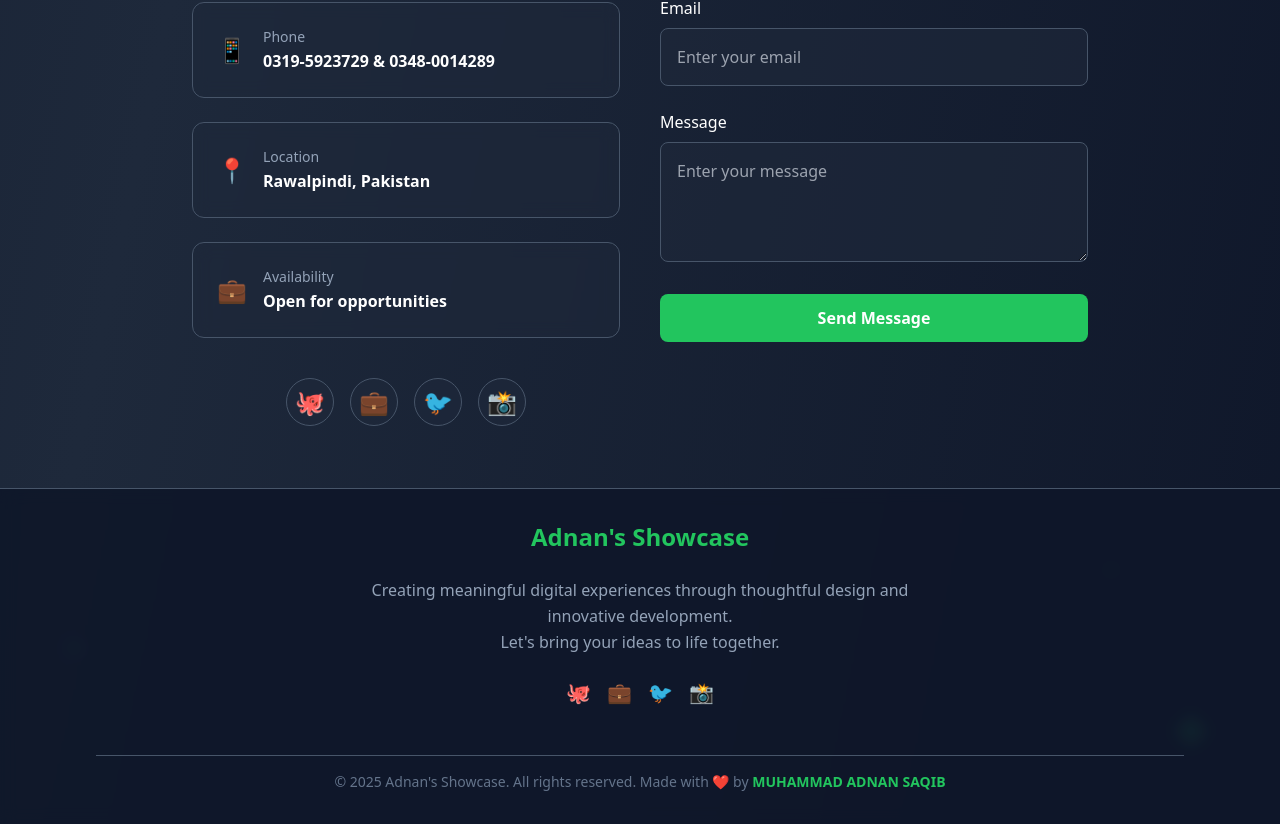
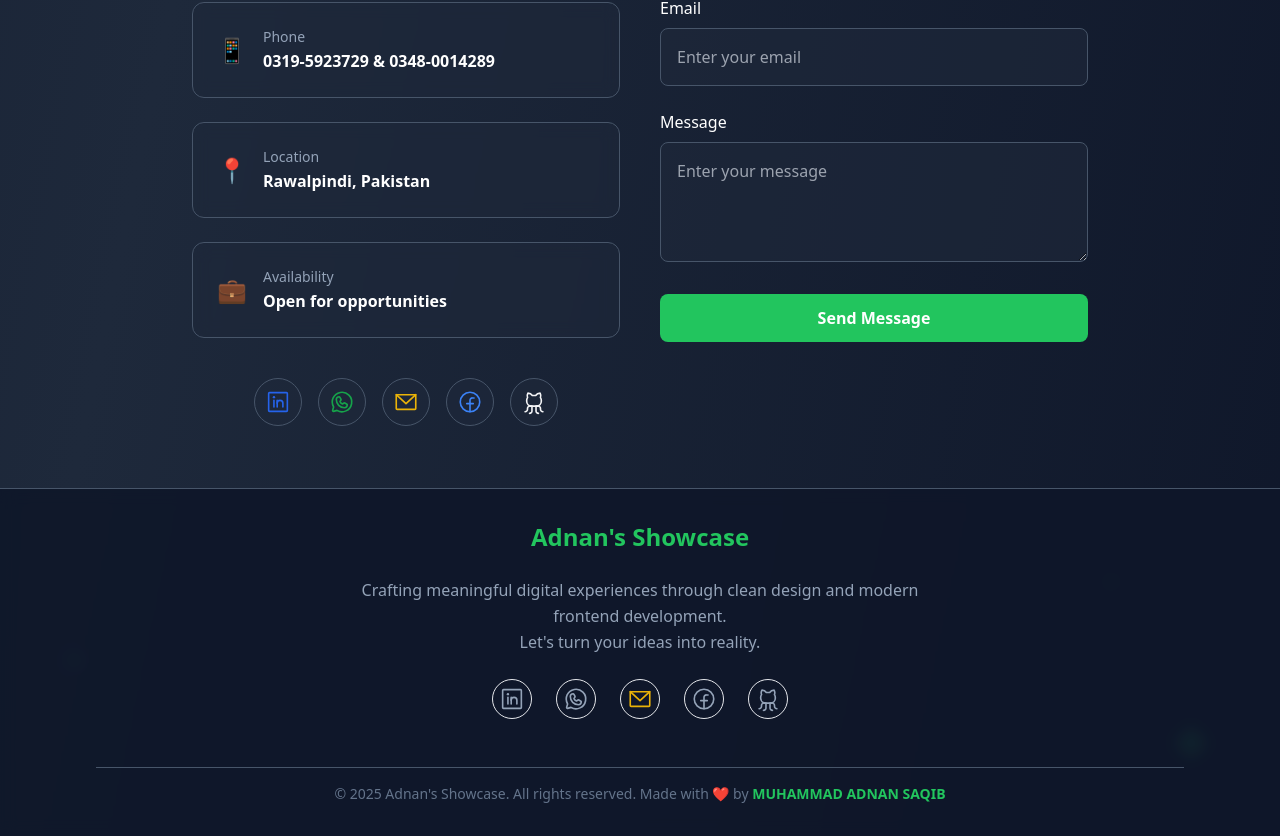
Before and after one commit to AdnanSaqib123/adnans-showcase, a React (Vite) app: page / in a window 1280 px wide. Shown: the part 5372-6208 px from the top of the page. Built offline with nearby package versions, Linux system fonts and the light colour scheme.

Commit message:
added social links, icon & move data to data file

```diff
--- a/src/assets/data.js
+++ b/src/assets/data.js
@@ -61,10 +61,36 @@ export const contactInfo = [
 
 // This is the data for the social links section
 export const socialLinks = [
-  { icon: '🐙', url: 'https://github.com' },
-  { icon: '💼', url: 'https://linkedin.com' },
-  { icon: '🐦', url: 'https://twitter.com' },
-  { icon: '📸', url: 'https://instagram.com' }
+  {
+    iconName: 'LinkedinLogo',
+    label: 'LinkedIn',
+    href: 'https://www.linkedin.com/in/muhammad-adnan-saqib',
+    color: 'text-blue-600 hover:text-blue-700'
+  },
+  {
+    iconName: 'WhatsappLogo',
+    label: 'WhatsApp',
+    href: 'https://wa.me/+923195923729',
+    color: 'text-green-600 hover:text-green-700'
+  },
+  {
+    iconName: 'EnvelopeSimple',
+    label: 'Gmail',
+    href: 'https://mail.google.com/mail/?view=cm&to=adnansaqib205@gmail.com',
+    color: 'text-yellow-500 hover:text-yellow-700'
+  },
+  {
+    iconName: 'FacebookLogo',
+    label: 'Facebook',
+    href: 'https://facebook.com/adnan.saqib',
+    color: 'text-blue-500 hover:text-blue-600'
+  },
+  {
+    iconName: 'GithubLogo',
+    label: 'GitHub',
+    href: 'https://github.com/adnansaqib123',
+    color: 'text-gray-100 hover:text-gray-300'
+  },
 ];
 
 // This is the data for the courses section
--- a/src/components/Footer.jsx
+++ b/src/components/Footer.jsx
@@ -1,32 +1,38 @@
 import React from 'react';
+import { LinkedinLogo, WhatsappLogo, EnvelopeSimple, FacebookLogo, GithubLogo } from 'phosphor-react';
+import { socialLinks } from '../assets/data';
+
+const iconMap = {
+  LinkedinLogo: <LinkedinLogo size={26} />,
+  WhatsappLogo: <WhatsappLogo size={26} />,
+  EnvelopeSimple: <EnvelopeSimple size={26} />,
+  FacebookLogo: <FacebookLogo size={26} />,
+  GithubLogo: <GithubLogo size={26} />,
+};
 
 const Footer = () => {
-  const socialLinks = [
-    { icon: '🐙', label: 'GitHub' },
-    { icon: '💼', label: 'LinkedIn' },
-    { icon: '🐦', label: 'Twitter' },
-    { icon: '📸', label: 'Instagram' }
-  ];
-
   return (
     <footer className="bg-slate-900/90 backdrop-blur border-t border-slate-600 py-8 text-center w-full">
       <div className="max-w-6xl mx-auto px-4 sm:px-8">
         <div className="flex flex-col items-center gap-4">
           <div className="text-green-500 text-2xl font-bold mb-2">Adnan's Showcase</div>
           <p className="text-slate-400 text-base max-w-xl leading-relaxed">
-            Creating meaningful digital experiences through thoughtful design and innovative development. <br className="block" />
-            Let's bring your ideas to life together.
+            Crafting meaningful digital experiences through clean design and modern frontend development. <br className="block" />
+            Let's turn your ideas into reality.
           </p>
-          <div className="flex gap-4 mt-2">
+          <div className="flex gap-5 sm:gap-6 mt-2">
             {socialLinks.map((social, index) => (
-              <span
+              <a
                 key={index}
+                href={social.href}
+                target="_blank"
+                rel="noopener noreferrer"
                 title={social.label}
-                className="text-slate-400 text-xl transition-colors duration-300 cursor-pointer"
+                className={`text-slate-400 transition-all duration-300 border rounded-full p-1.5 cursor-pointer transform hover:scale-110 ${social.color}`}
                 tabIndex={0}
               >
-                {social.icon}
-              </span>
+                {iconMap[social.iconName]}
+              </a>
             ))}
           </div>
           <div className="text-slate-500 text-sm mt-8 pt-4 border-t border-slate-600 w-full">
--- a/src/pages/Contact.jsx
+++ b/src/pages/Contact.jsx
@@ -1,5 +1,14 @@
 import React, { useState } from 'react';
+import { LinkedinLogo, WhatsappLogo, EnvelopeSimple, FacebookLogo, GithubLogo } from 'phosphor-react';
 import { contactInfo, socialLinks } from '../assets/data.js';
+
+const iconMap = {
+  LinkedinLogo: <LinkedinLogo size={26} />,
+  WhatsappLogo: <WhatsappLogo size={26} />,
+  EnvelopeSimple: <EnvelopeSimple size={26} />,
+  FacebookLogo: <FacebookLogo size={26} />,
+  GithubLogo: <GithubLogo size={26} />,
+};
 
 const Contact = () => {
   const [status, setStatus] = useState(null);
@@ -23,16 +32,17 @@ const Contact = () => {
               </div>
             </div>
           ))}
-          <div className="flex justify-center gap-4 mt-4">
+          <div className="flex justify-center gap-3 sm:gap-4 mt-4">
             {socialLinks.map((social, index) => (
               <a
                 key={index}
-                href={social.url}
+                href={social.href}
                 target="_blank"
                 rel="noopener noreferrer"
-                className="w-12 h-12 bg-slate-800/60 border border-slate-600 rounded-full flex items-center justify-center text-2xl text-green-500 transition-all duration-300 hover:bg-green-500 hover:text-white hover:scale-110 focus:outline-none focus:ring-2 focus:ring-green-500"
+                className={`w-12 h-12 bg-slate-800/60 border border-slate-600 rounded-full flex items-center justify-center text-2xl transition-all duration-300 hover:bg-green-500 hover:text-white hover:scale-110 focus:outline-none focus:ring-2 focus:ring-green-500 ${social.color}`}
+                title={social.label}
               >
-                {social.icon}
+                {iconMap[social.iconName]}
               </a>
             ))}
           </div>
```
